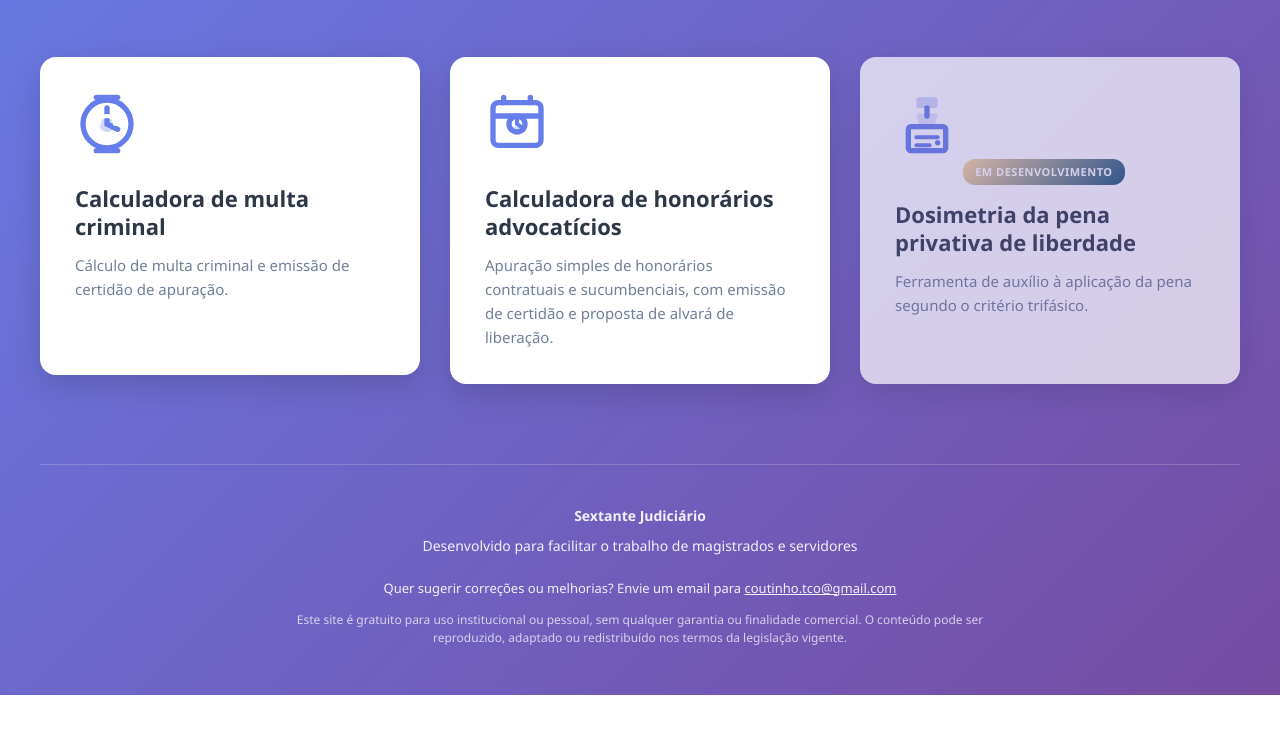
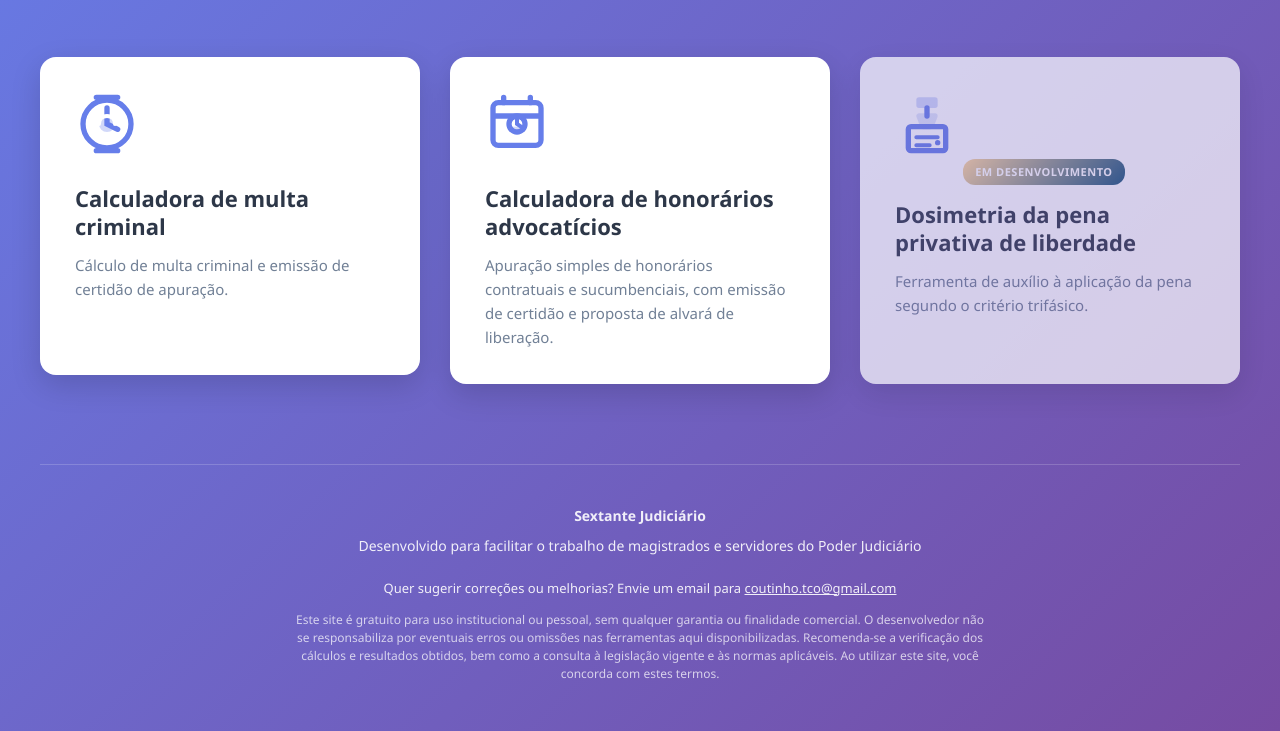
Before and after one commit to coutinhotco-create/sextante-judiciario, a plain HTML site: page index.html in a window 1280 px wide. Shown: the part 266-997 px from the top of the page. Before the commit the page ends 961 px from the top, so only its background shows below. Drawn offline with Linux system fonts and the light colour scheme.

Commit message:
Update index.html

```diff
--- a/index.html
+++ b/index.html
@@ -291,12 +291,12 @@
 
     <footer class="footer">
       <p><strong>Sextante Judiciário</strong></p>
-      <p>Desenvolvido para facilitar o trabalho de magistrados e servidores</p>
+      <p>Desenvolvido para facilitar o trabalho de magistrados e servidores do Poder Judiciário</p>
       <p style="margin-top: 20px; font-size: 13px;">
         Quer sugerir correções ou melhorias? Envie um email para <a href="mailto:coutinho.tco@gmail.com" style="color: white; text-decoration: underline;">coutinho.tco@gmail.com</a>
       </p>
       <p style="margin-top: 12px; font-size: 12px; opacity: 0.8; max-width: 700px; margin-left: auto; margin-right: auto; line-height: 1.5;">
-        Este site é gratuito para uso institucional ou pessoal, sem qualquer garantia ou finalidade comercial. O conteúdo pode ser reproduzido, adaptado ou redistribuído nos termos da legislação vigente.
+        Este site é gratuito para uso institucional ou pessoal, sem qualquer garantia ou finalidade comercial. O desenvolvedor não se responsabiliza por eventuais erros ou omissões nas ferramentas aqui disponibilizadas. Recomenda-se a verificação dos cálculos e resultados obtidos, bem como a consulta à legislação vigente e às normas aplicáveis. Ao utilizar este site, você concorda com estes termos.
       </p>
     </footer>
   </div>
```
